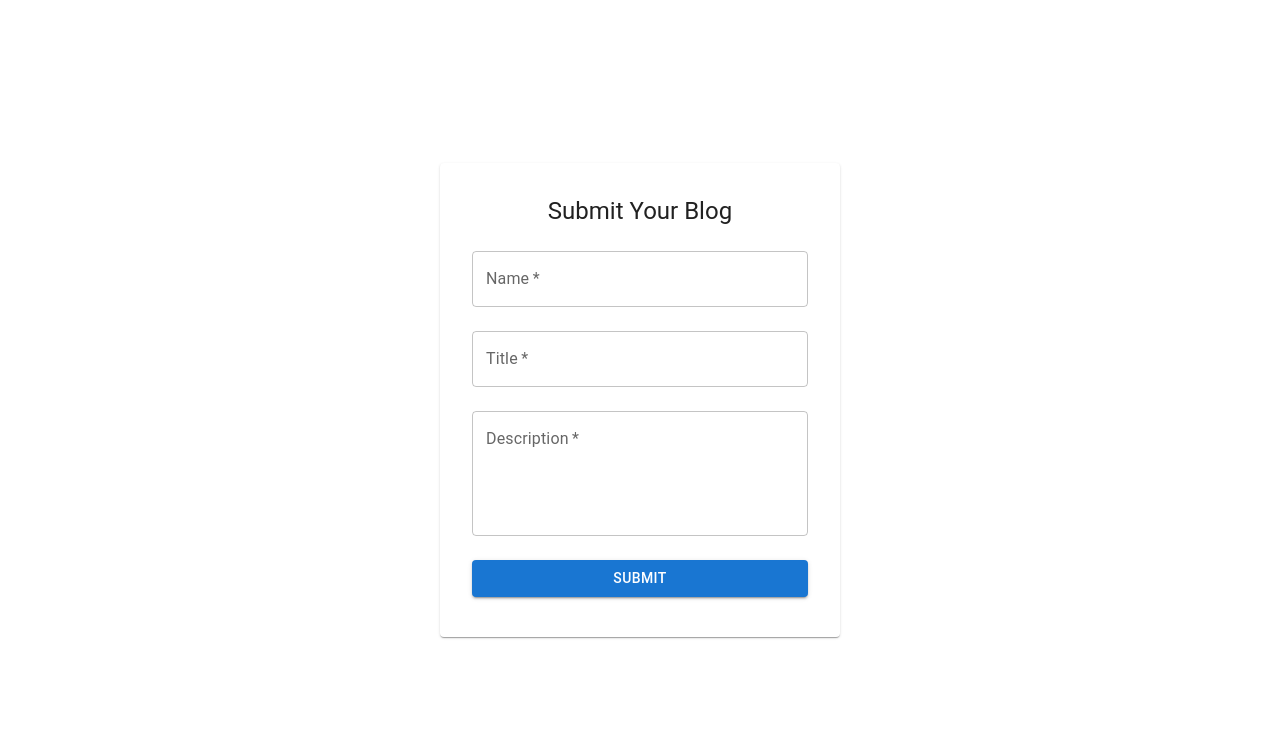
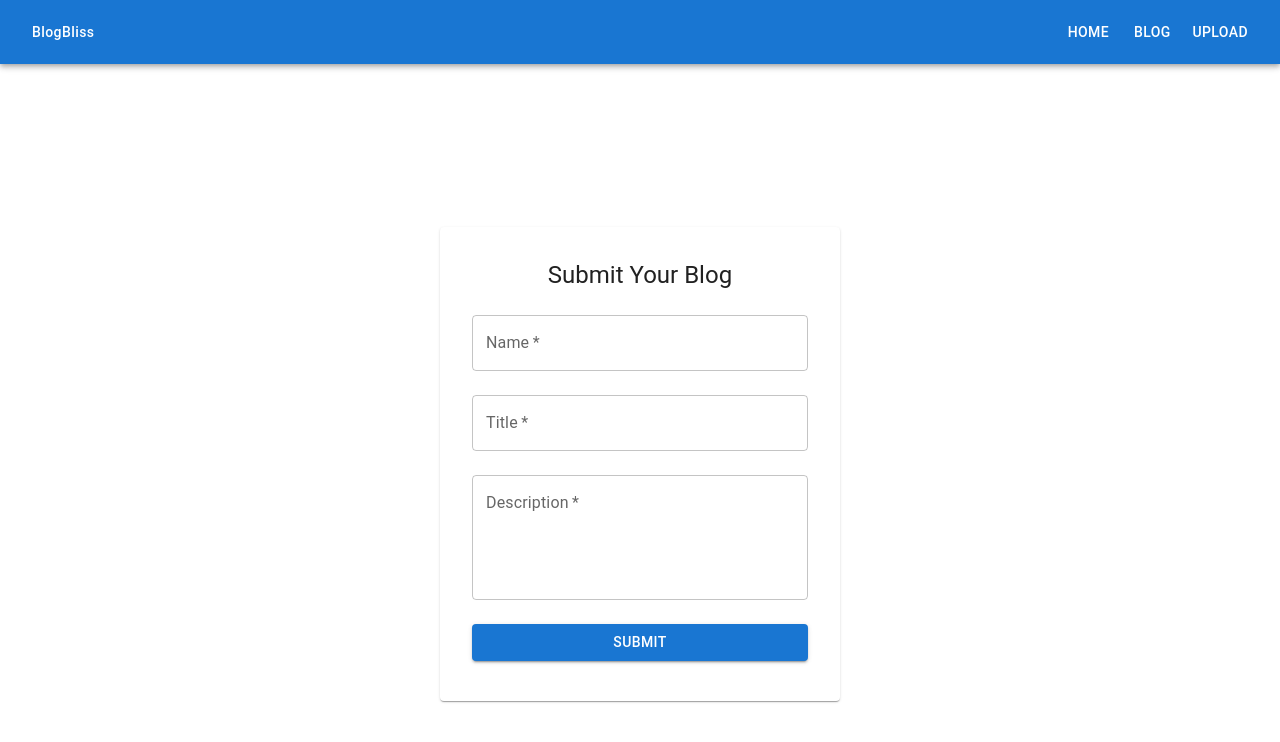
Before and after one commit to Prince-973/nextjs-blog, a Next.js app: page /blog/upload in a window 1280 px wide. Shown: the top 742 px of the page. Built offline with nearby package versions, Linux system fonts and the light colour scheme.

Commit message:
add the navBar

```diff
--- /dev/null
+++ b/components/layout/layout.js
@@ -0,0 +1,39 @@
+import React from "react";
+import { AppBar, Toolbar, Typography, Button, Container } from "@mui/material";
+import Link from "next/link";
+
+function NavBar() {
+  return (
+    <AppBar position="sticky">
+      <Toolbar>
+        {/* Logo */}
+        <Typography variant="h6" sx={{ flexGrow: 1 }}>
+          <Link href="/" passHref>
+            <Button color="inherit" sx={{ textTransform: "none" }}>
+              BlogBliss
+            </Button>
+          </Link>
+        </Typography>
+
+        {/* Navigation Links */}
+        <Button color="inherit">
+          <Link href="/" passHref>
+            Home
+          </Link>
+        </Button>
+        <Button color="inherit">
+          <Link href="/blog" passHref>
+            Blog
+          </Link>
+        </Button>
+        <Button color="inherit">
+          <Link href="/blog/upload" passHref>
+            Upload
+          </Link>
+        </Button>
+      </Toolbar>
+    </AppBar>
+  );
+}
+
+export default NavBar;
--- a/pages/_app.js
+++ b/pages/_app.js
@@ -1,5 +1,11 @@
+import NavBar from "@/components/layout/layout";
 import "@/styles/globals.css";
 
 export default function App({ Component, pageProps }) {
-  return <Component {...pageProps} />;
+  return (
+    <>
+      <NavBar />
+      <Component {...pageProps} />;
+    </>
+  );
 }
```
